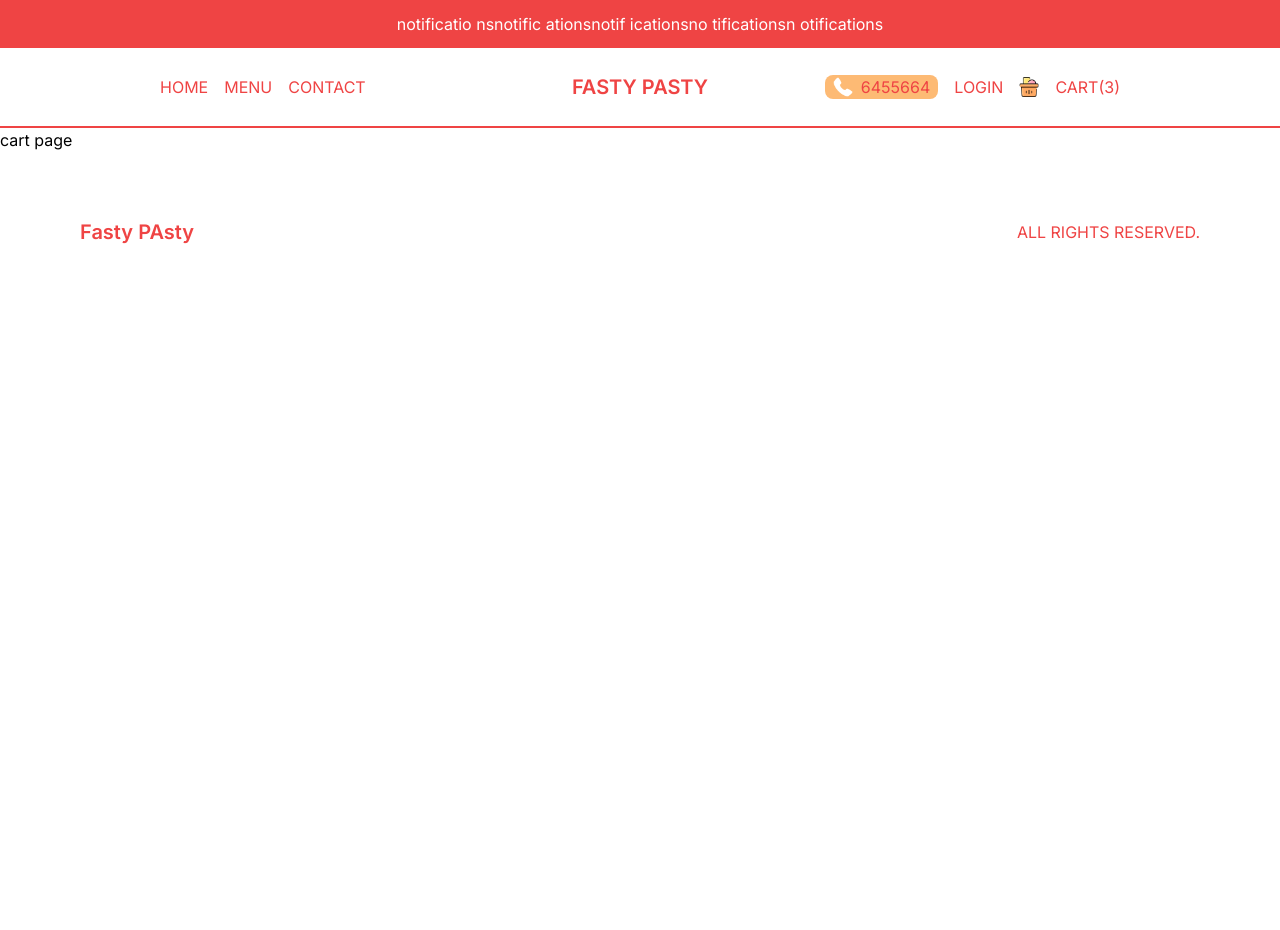
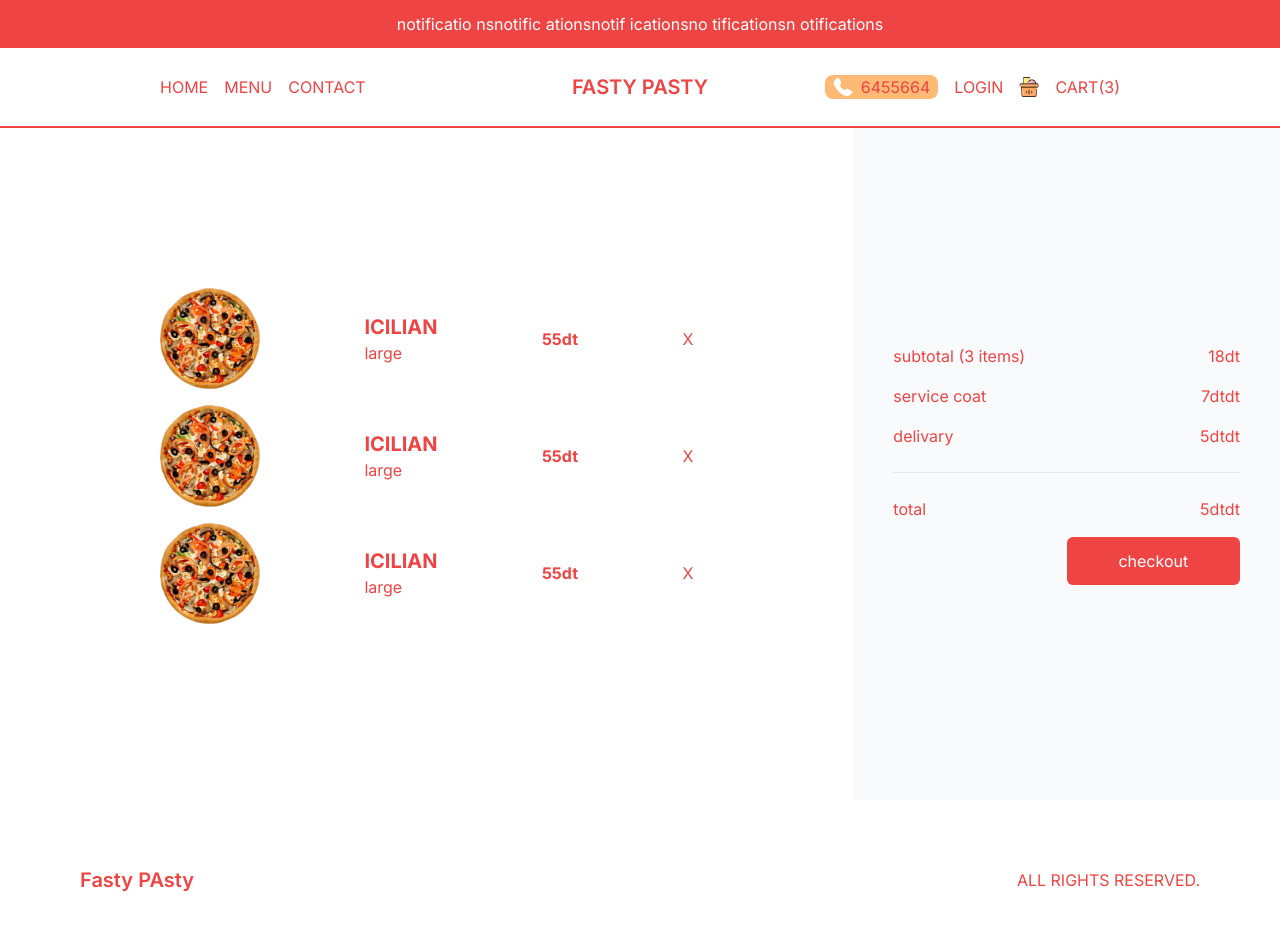
Before and after one commit to khouloudalui/Restaurent-delivery-nextjs-tailwindcss, a Next.js app: page /cart in a window 1280 px wide. Shown: the top 930 px of the page. Before the commit the page ends 800 px from the top, so only its background shows below. Built offline with nearby package versions, Linux system fonts and the light colour scheme.

Commit message:
fix cart component

```diff
--- a/src/app/cart/page.tsx
+++ b/src/app/cart/page.tsx
@@ -1,9 +1,84 @@
+import Image from 'next/image'
 import React from 'react'
 
 const CartPage = () => {
   return (
-    <div>
-      cart page
+    <div className=' h-[calc(100vh-9rem)] md:h-[calc(100vh-8rem)] flex flex-col text-red-500 overflow-hidden lg:flex-row'>
+      <div className='h-1/2 p-4 flex flex-col justify-center lg:h-full lg:w-2/3 lg:px-20 xl:px-40  overflow-y-auto'>
+
+       <div className='pt-[9rem] md:pt-[9rem] lg:pt-0'>
+       <div className='flex items-center justify-between mb-4    '>
+          <Image src="/temporary/p1.png" alt="p1.png" width={100} height={100} />
+          <div>
+            <h1 className='uppercase font-bold text-xl'>icilian</h1>
+            <span>large</span>
+          </div>
+          <h2 className='font-bold'>55dt</h2>
+          <span className='cursor-pointer'>X</span>
+        </div>
+
+
+
+
+
+
+        <div className='flex items-center justify-between mb-4 '>
+          <Image src="/temporary/p1.png" alt="p1.png" width={100} height={100} />
+          <div>
+            <h1 className='uppercase font-bold text-xl'>icilian</h1>
+            <span>large</span>
+          </div>
+          <h2 className='font-bold'>55dt</h2>
+          <span className='cursor-pointer'>X</span>
+        </div>
+
+
+
+        <div className='flex items-center justify-between mb-4 '>
+          <Image src="/temporary/p1.png" alt="p1.png" width={100} height={100} />
+          <div>
+            <h1 className='uppercase font-bold text-xl'>icilian</h1>
+            <span>large</span>
+          </div>
+          <h2 className='font-bold'>55dt</h2>
+          <span className='cursor-pointer'>X</span>
+        </div>
+       </div>
+
+      </div>
+
+
+
+
+
+
+
+      <div className='h-1/2 p-6  bg-slate-50 flex flex-col gap-4 justify-center lg:h-full lg:w-1/3 lg:px-11 xl:px-10 2xl:text-xl 2xl:gap-6'>
+        <div className='flex  justify-between'>
+          <span>subtotal (3 items)</span>
+          <span>18dt</span>
+        </div>
+
+        <div className='flex  justify-between'>
+          <span>service coat</span>
+          <span>7dtdt</span>
+        </div>
+
+        <div className='flex  justify-between'>
+          <span>delivary</span>
+          <span>5dtdt</span>
+        </div>
+
+
+        <hr className='my-2'/>
+
+        <div className='flex  justify-between'>
+          <span>total</span>
+          <span>5dtdt</span>
+        </div>
+
+        <button className='bg-red-500 text-white p-3 rounded-md w-1/2 self-end '>checkout</button>
+      </div>
     </div>
   )
 }
--- a/src/app/globals.css
+++ b/src/app/globals.css
@@ -10,3 +10,6 @@
 
 
 }
+body{
+  overflow-x:hidden
+}
--- a/src/app/product/[id]/page.tsx
+++ b/src/app/product/[id]/page.tsx
@@ -5,7 +5,7 @@ import React from "react";
 
 const SingleProduct = () => {
   return (
-    <div className="p-4 lg:px-20 xl:px-40  h-screen flex flex-col justify-around text-red-500 md:flex-row  md:gap-8 md:items-center">
+    <div className="p-4  lg:px-20 xl:px-40  h-screen flex flex-col justify-around text-red-500 md:flex-row  md:gap-8  md:items-center">
       {singleProduct.img && (
         <div className="relative w-full h-[53%] md:h-[70%]">
           <Image
--- a/src/components/Menu.tsx
+++ b/src/components/Menu.tsx
@@ -14,7 +14,7 @@ const links = [
 
 const Menu = () => {
     const [open, setOpen] = useState(false)
-    const user = false;
+    const user = true;
 
     const closeMenu = () => {
         setOpen(false);
--- a/src/components/Price.tsx
+++ b/src/components/Price.tsx
@@ -34,7 +34,6 @@ const Price = ({ price, id, options }: Props) => {
                     <button key={option.title} className='p-2 ring-1 ring-red-400 rounded-md focus:bg-red-500 focus:text-white' onClick={() => handleClick(option.additionalPrice)} >{option.title}</button>
                 ))}
             </div>
-
             <div className='flex flex-row justify-between items-center'>
                 <div className='flex justify-between  w-full p-3 ring-1 ring-red-500'>
                     <span className=''>Quantity</span>
--- a/tailwind.config.ts
+++ b/tailwind.config.ts
@@ -1,6 +1,7 @@
 import type { Config } from 'tailwindcss'
 
 const config: Config = {
+
   content: [
     './src/pages/**/*.{js,ts,jsx,tsx,mdx}',
     './src/components/**/*.{js,ts,jsx,tsx,mdx}',
```
